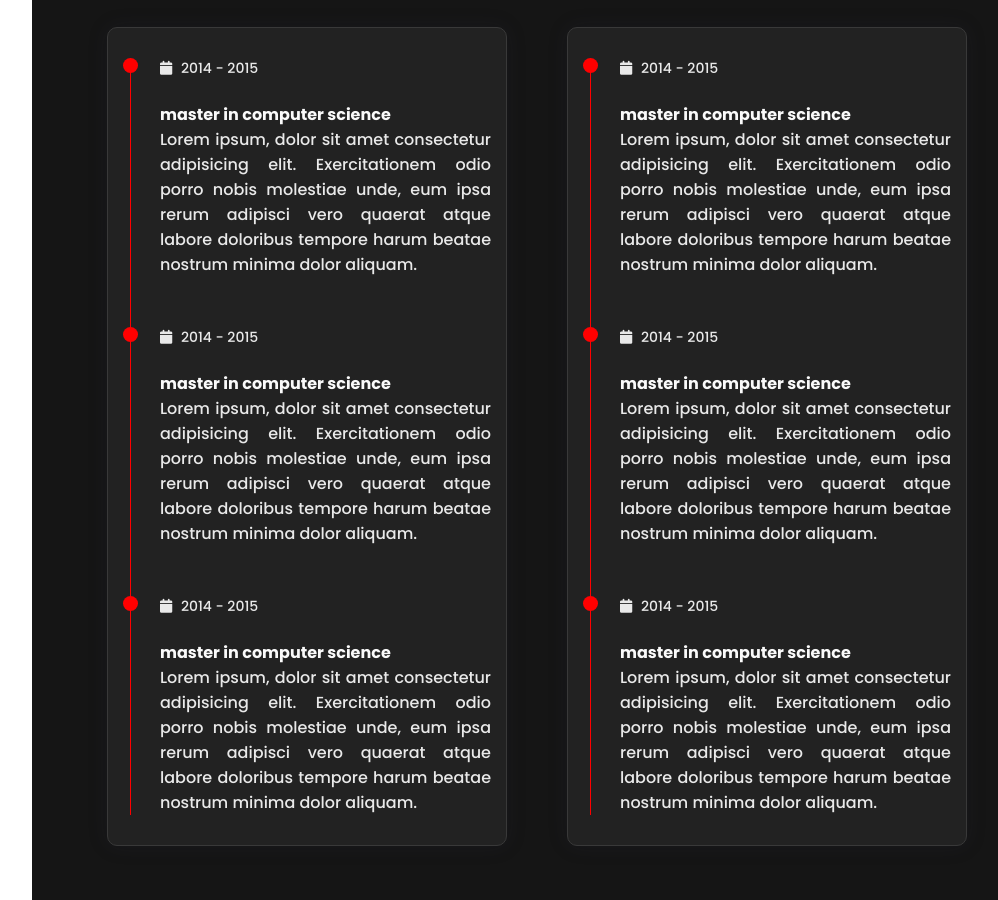
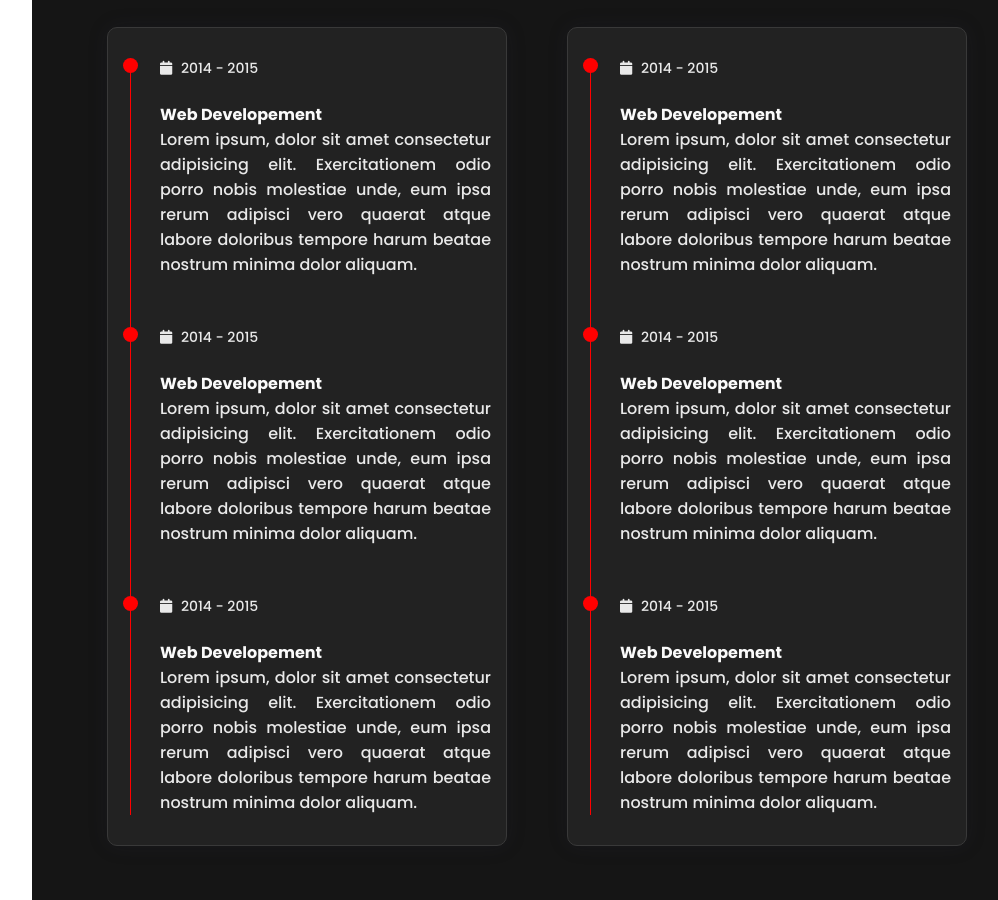
Before and after one commit to md-hassan-1/my-portpholio, a plain HTML site: page index.html in a window 1280 px wide. Shown: the part 1498-2398 px from the top of the page, without its empty margins (238-1236 px from the left). Drawn offline with nearby package versions, Linux system fonts and the light colour scheme; a web font is replaced by a local one.

Commit message:
last commit

```diff
--- a/index.html
+++ b/index.html
@@ -47,7 +47,7 @@
                             <h3 class="my-profasion">I am a <span class="typing">web designer</span></h3>
                             <p>i am a web designer extensive width experience for over 3 <br> year10.year my expertise
                                 is to creat and website design and any more...</p>
-                            <a href="" class="btn hire-me"> Hire me</a>
+                            <a href="#" class="btn hire-me"> Hire me</a>
                         </div>
 
                         <div class="home-imge padd-15">
@@ -163,7 +163,7 @@
                                                         </i>
                                                         2014 - 2015
                                                     </h3>
-                                                    <h4 class="timeline-tittle">master in computer science</h4>
+                                                    <h4 class="timeline-tittle">Web Developement</h4>
 
                                                     <p class="timeline-text">Lorem ipsum, dolor sit amet consectetur
                                                         adipisicing elit. Exercitationem odio porro nobis molestiae
@@ -179,7 +179,7 @@
                                                         </i>
                                                         2014 - 2015
                                                     </h3>
-                                                    <h4 class="timeline-tittle">master in computer science</h4>
+                                                    <h4 class="timeline-tittle">Web Developement</h4>
 
                                                     <p class="timeline-text">Lorem ipsum, dolor sit amet consectetur
                                                         adipisicing elit. Exercitationem odio porro nobis molestiae
@@ -195,7 +195,7 @@
                                                         </i>
                                                         2014 - 2015
                                                     </h3>
-                                                    <h4 class="timeline-tittle">master in computer science</h4>
+                                                    <h4 class="timeline-tittle">Web Developement</h4>
 
                                                     <p class="timeline-text">Lorem ipsum, dolor sit amet consectetur
                                                         adipisicing elit. Exercitationem odio porro nobis molestiae
@@ -219,7 +219,7 @@
                                                         </i>
                                                         2014 - 2015
                                                     </h3>
-                                                    <h4 class="timeline-tittle">master in computer science</h4>
+                                                    <h4 class="timeline-tittle">Web Developement</h4>
 
                                                     <p class="timeline-text">Lorem ipsum, dolor sit amet consectetur
                                                         adipisicing elit. Exercitationem odio porro nobis molestiae
@@ -235,7 +235,7 @@
                                                         </i>
                                                         2014 - 2015
                                                     </h3>
-                                                    <h4 class="timeline-tittle">master in computer science</h4>
+                                                    <h4 class="timeline-tittle">Web Developement</h4>
 
                                                     <p class="timeline-text">Lorem ipsum, dolor sit amet consectetur
                                                         adipisicing elit. Exercitationem odio porro nobis molestiae
@@ -251,7 +251,7 @@
                                                         </i>
                                                         2014 - 2015
                                                     </h3>
-                                                    <h4 class="timeline-tittle">master in computer science</h4>
+                                                    <h4 class="timeline-tittle">Web Developement</h4>
 
                                                     <p class="timeline-text">Lorem ipsum, dolor sit amet consectetur
                                                         adipisicing elit. Exercitationem odio porro nobis molestiae
```
Also changed, not shown: images/IMG-20231204-WA0076.jpg (deleted), images/location.png (added).
